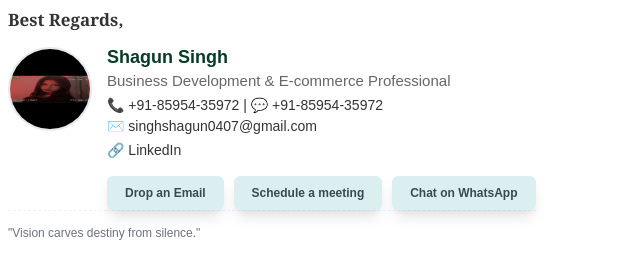
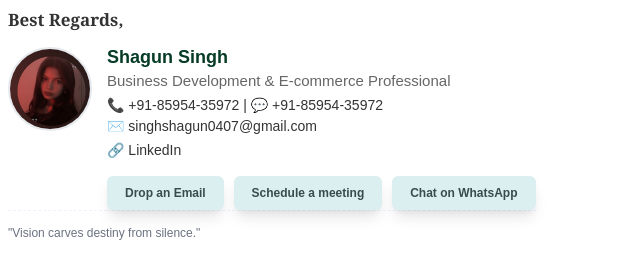
Before and after one commit to shagunsingh0407/email-signature, a plain HTML site: page index.html in a window 1280 px wide. Shown: the whole page, without its empty margins (0-640 px from the left). Drawn offline with Linux system fonts and the light colour scheme.

Commit message:
Update index.html

```diff
--- a/index.html
+++ b/index.html
@@ -17,7 +17,7 @@
     <table cellpadding="0" cellspacing="0" border="0" style="font-family: Arial, sans-serif; font-size: 14px; color: #333333; border-collapse: collapse; max-width: 600px;">
         <tr>
             <td style="padding-right: 15px; vertical-align: top;">
-                <img src="https://raw.githubusercontent.com/shagunsingh0407/email-signature/refs/heads/main/assets/1761290360300.jpg" alt="Shagun Singh" width="80" height="80" style="display: block; border-radius: 50%; border: 2px solid #e6e9ee;">
+                <img src="https://raw.githubusercontent.com/shagunsingh0407/email-signature/refs/heads/main/assets/InShot_20251029_005249880~2.jpg" alt="Shagun Singh" width="80" height="80" style="display: block; border-radius: 50%; border: 2px solid #e6e9ee;">
             </td>
 
             <td style="vertical-align: top;">
```
